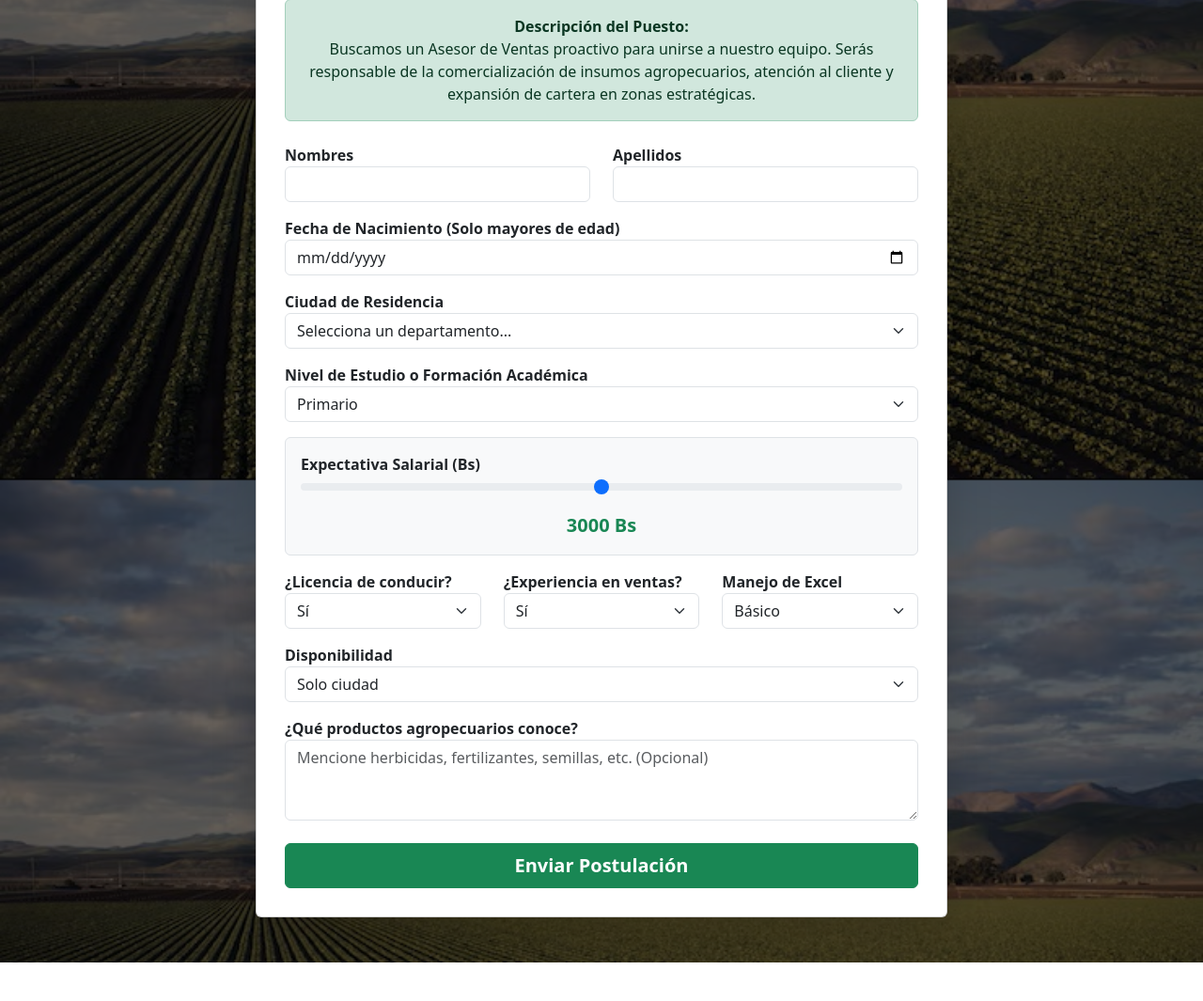
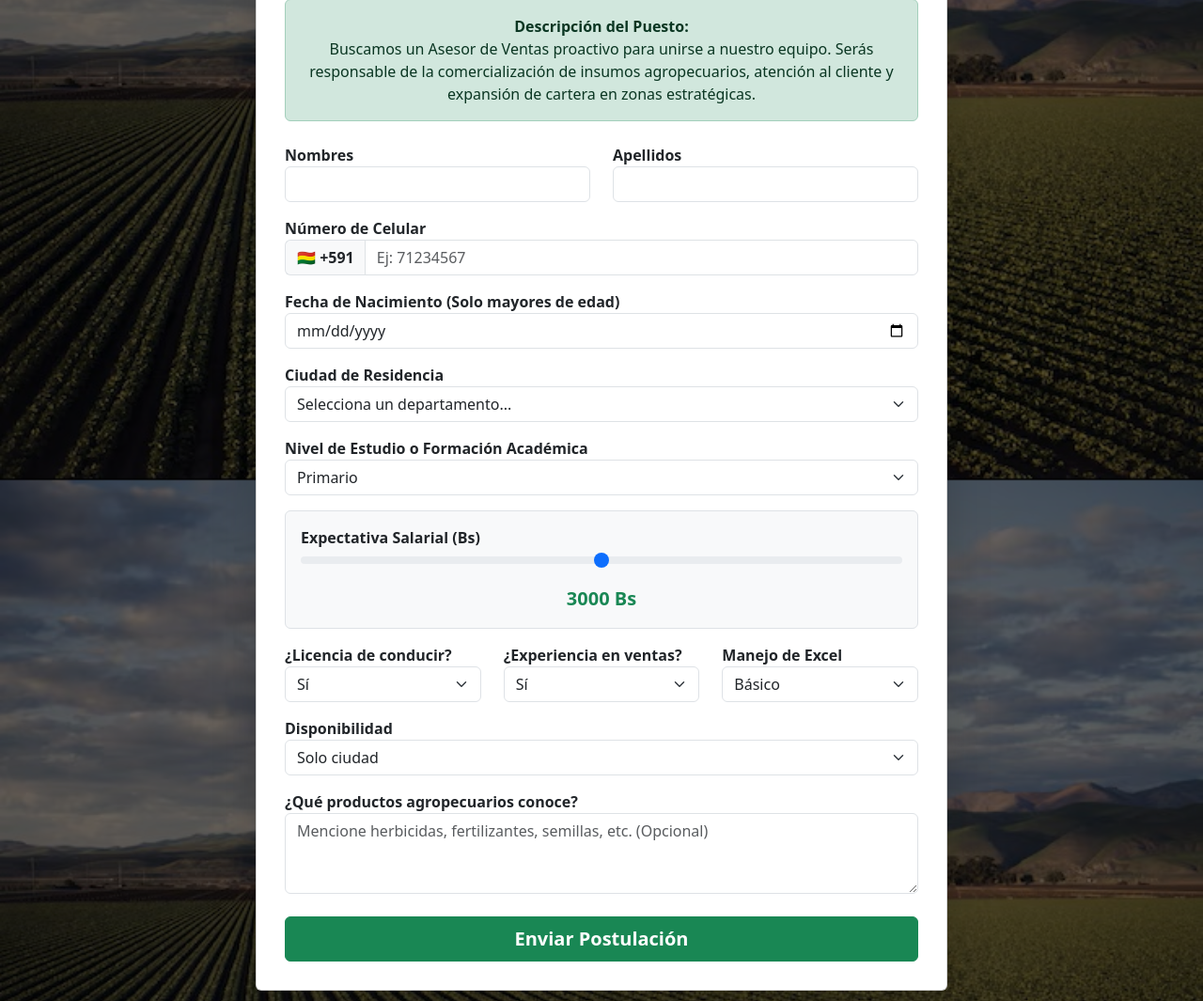
Before and after one commit to marcosrendon/sistema-rrhh, a Flask app: page / in a window 1280 px wide. Shown: the part 342-1407 px from the top of the page at 94% size. Before the commit the page ends 1366 px from the top, so only its background shows below. Run offline with Flask 3, Linux system fonts and the light colour scheme.

Commit message:
Update index.html

```diff
--- a/templates/index.html
+++ b/templates/index.html
@@ -2,6 +2,7 @@
 <html lang="es">
 <head>
     <meta charset="UTF-8">
+    <meta name="viewport" content="width=device-width, initial-scale=1.0">
     <title>Postulación - Agromel SRL</title>
     <link rel="stylesheet" href="/static/style.css">
     <link href="https://cdn.jsdelivr.net/npm/bootstrap@5.3.2/dist/css/bootstrap.min.css" rel="stylesheet">
@@ -28,13 +29,23 @@
                     <form method="POST" action="/guardar">
 
                         <div class="row mb-3">
-                            <div class="col-md-6">
+                            <div class="col-md-6 mb-3 mb-md-0">
                                 <label class="fw-bold">Nombres</label>
                                 <input name="nombres" type="text" class="form-control" required>
                             </div>
                             <div class="col-md-6">
                                 <label class="fw-bold">Apellidos</label>
                                 <input name="apellidos" type="text" class="form-control" required>
+                            </div>
+                        </div>
+
+                        <div class="mb-3">
+                            <label class="fw-bold">Número de Celular</label>
+                            <div class="input-group">
+                                <span class="input-group-text bg-light fw-bold" style="border-right: none;">
+                                    🇧🇴 +591
+                                </span>
+                                <input name="celular" type="tel" class="form-control" placeholder="Ej: 71234567" pattern="[0-9]{8}" title="Debe contener exactamente 8 números" required>
                             </div>
                         </div>
 
@@ -77,14 +88,14 @@
                         </div>
 
                         <div class="row mb-3">
-                            <div class="col-md-4">
+                            <div class="col-md-4 mb-3 mb-md-0">
                                 <label class="fw-bold">¿Licencia de conducir?</label>
                                 <select name="licencia" class="form-select">
                                     <option value="Si">Sí</option>
                                     <option value="No">No</option>
                                 </select>
                             </div>
-                            <div class="col-md-4">
+                            <div class="col-md-4 mb-3 mb-md-0">
                                 <label class="fw-bold">¿Experiencia en ventas?</label>
                                 <select name="ventas" class="form-select">
                                     <option value="Si">Sí</option>
```
